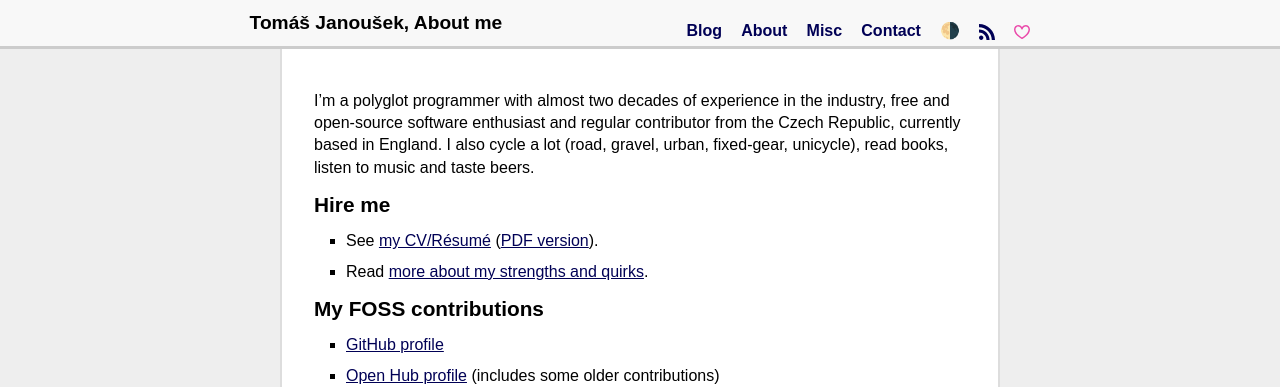
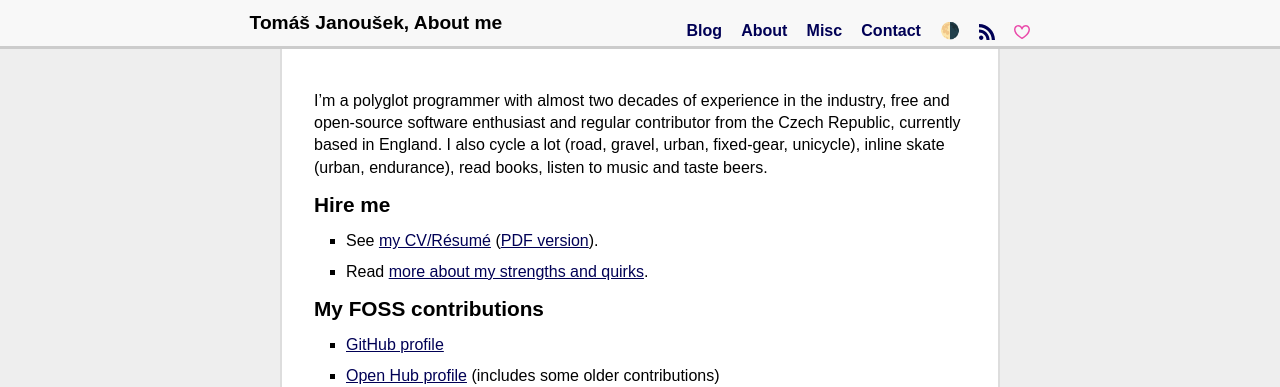
Before and after one commit to liskin/work.lisk.in, a Jekyll site: the page built from about-me.md, in a window 1280 px wide and 900 px high, cut to the strip 0-387 px from the top of the window. Built offline with Jekyll 4.4.1, drawn with Linux system fonts in a browser that asks for light colours.

Commit message:
about: Mention inline skating

```diff
--- a/about-me.md
+++ b/about-me.md
@@ -4,15 +4,16 @@ title: About me
 permalink: /about/
 image: icon400.png
 description: >
-    Polyglot programmer, FOSS enthusiast and contributor, cyclist, beer lover.
+    Polyglot programmer, FOSS enthusiast and contributor, cyclist, inline
+    skater, beer lover.
 
 ---
 
 I'm a polyglot programmer with almost two decades of experience in the
 industry, free and open-source software enthusiast and regular contributor
 from the Czech Republic, currently based in England. I also cycle a lot (road,
-gravel, urban, fixed-gear, unicycle), read books, listen to music and taste
-beers.
+gravel, urban, fixed-gear, unicycle), inline skate (urban, endurance), read
+books, listen to music and taste beers.
 
 ## Hire me
 
```
